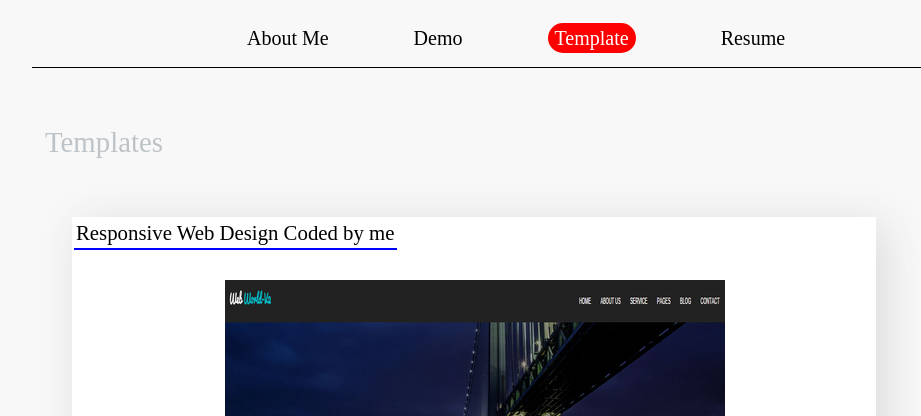
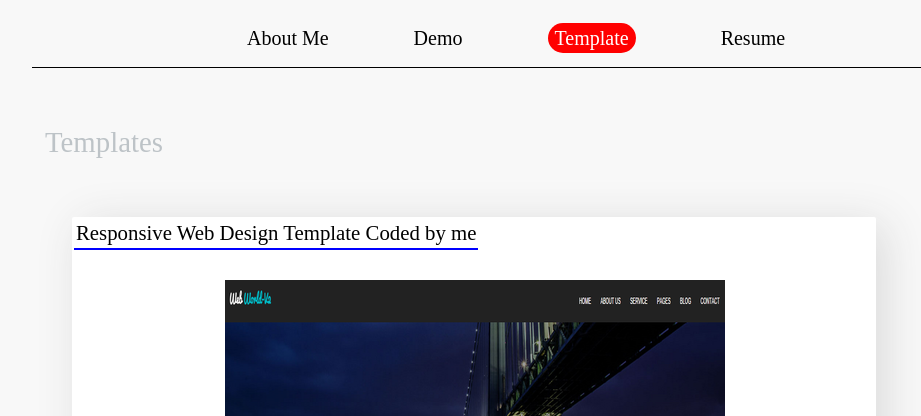
Before and after one commit to pankajkadam/pankajkadam.github.io, a Jekyll site: the page template.html, which Jekyll copies as it is, in a window 1280 px wide. Shown: the top 416 px of the page, without its empty margins (128-1049 px from the left). Built offline with Jekyll 4.4.1, drawn with Linux system fonts in a browser that asks for light colours; Markdown is read by kramdown in place of the engine named in the settings.

Commit message:
template

```diff
--- a/template.html
+++ b/template.html
@@ -24,7 +24,7 @@
     		    	<div class="demosContainer">
     		    		<ul>
                             <li>
-                                <a href="Templates/responsivewebdesign/responsivedesign.html" target="_blank" class="title">Responsive Web Design Coded by me</a>
+                                <a href="Templates/responsivewebdesign/responsivedesign.html" target="_blank" class="title">Responsive Web Design Template Coded by me</a>
                                 <img src="images/responsivedesign.png">
                                 <a href="Templates/responsivewebdesign/responsivedesign.html" target="_blank" class="demoButton">Live Demo</a>
                             </li>
```
